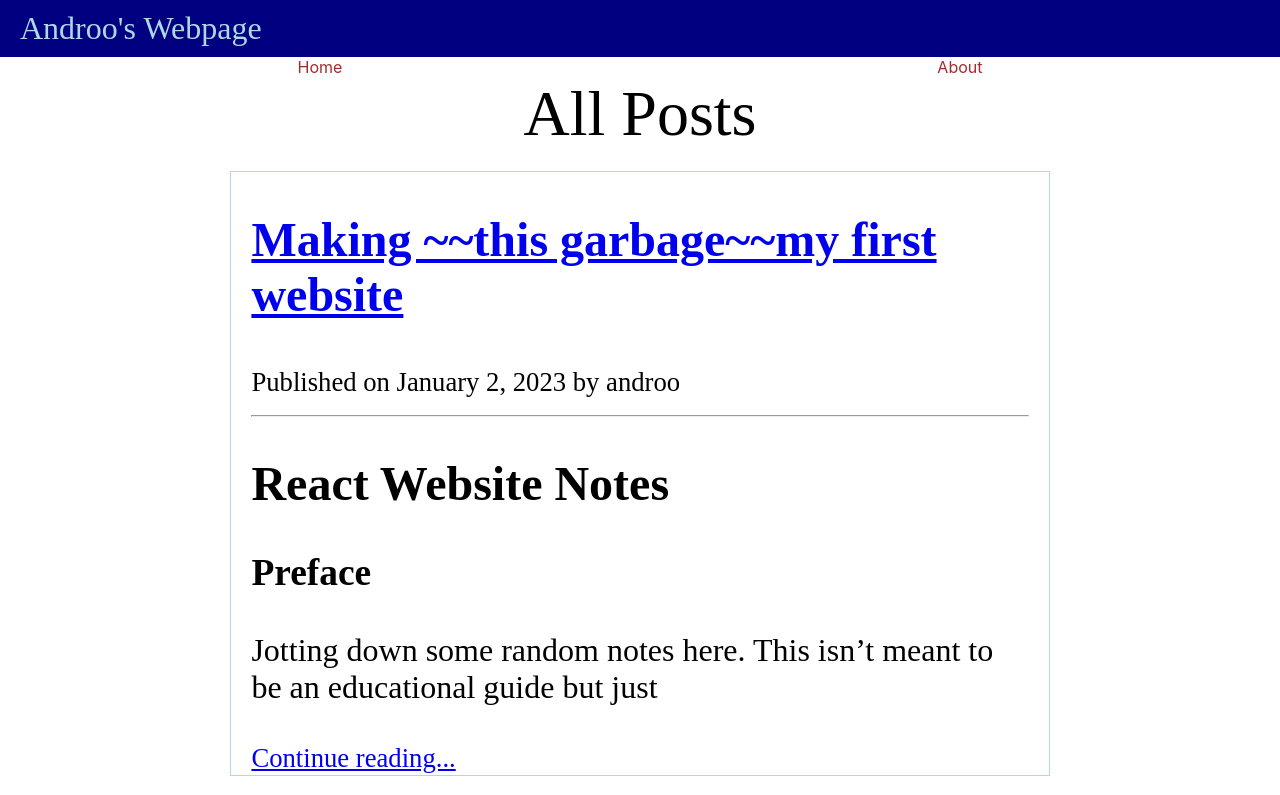
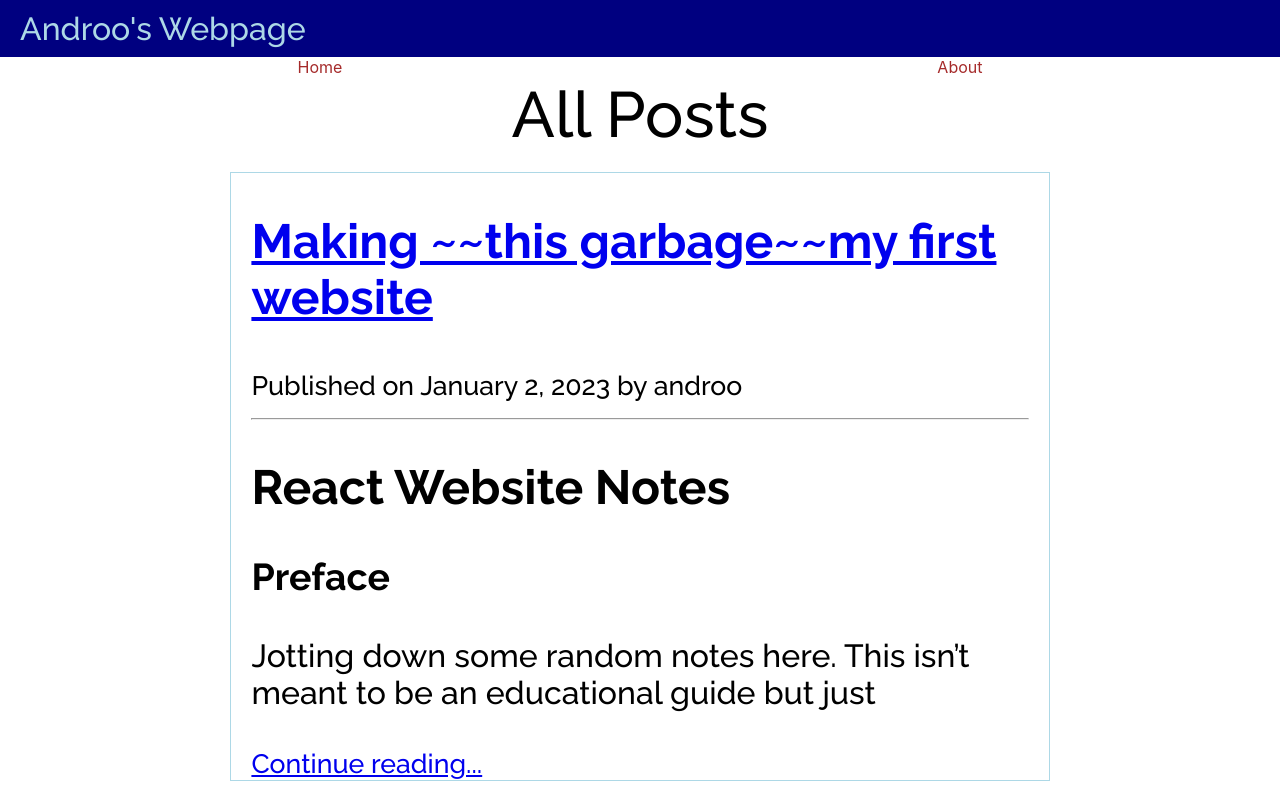
Before and after one commit to AndrooTheChen/androo-site, a React (Create React App) app: page / in a window 1280 px wide. Shown: the top 795 px of the page. Built offline with nearby package versions, Linux system fonts and the light colour scheme.

Commit message:
fixed font

```diff
--- a/package.json
+++ b/package.json
@@ -14,6 +14,7 @@
     "react-router-dom": "^6.6.1",
     "react-scripts": "5.0.1",
     "rehype-raw": "^6.1.1",
+    "typeface-raleway": "^1.1.13",
     "web-vitals": "^2.1.4"
   },
   "scripts": {
--- a/src/components/components.css
+++ b/src/components/components.css
@@ -1,5 +1,5 @@
 h1 {
-    font-family: "Railway";
+    font-family: "Raleway";
     font-weight: 500;
     margin: 0;
 }
@@ -37,7 +37,7 @@ h1 {
 
 .post-card {
     text-align: left;
-    font-family: "Railway";
+    font-family: "Raleway";
     border: 1px solid lightblue;
     margin-bottom: 20px;
     padding: 0 20px;
--- a/src/index.js
+++ b/src/index.js
@@ -1,6 +1,8 @@
 import React from 'react';
 import ReactDOM from 'react-dom/client';
 import './index.css';
+import "typeface-raleway"
+
 import App from './App';
 import reportWebVitals from './reportWebVitals';
 
```
Also changed, not shown: 1 other file (tests, documents, lock files or other folders).
